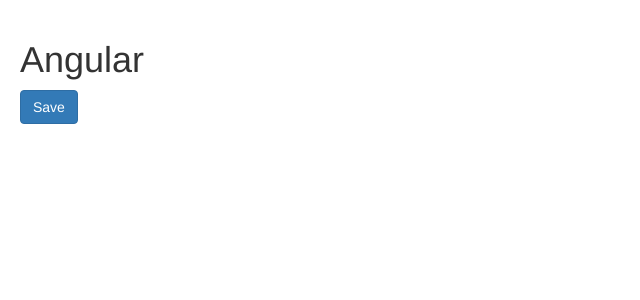
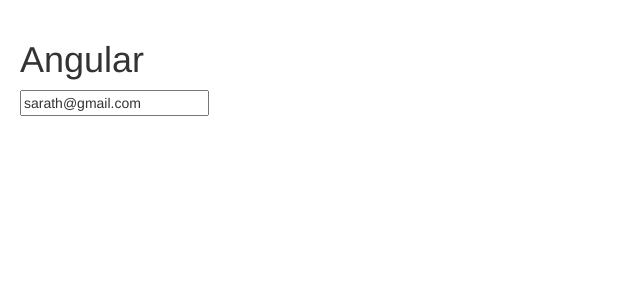
Before and after one commit to sarathpetec/SampleShopingCart, an Angular app: page / in a window 1280 px wide. Shown: the top 300 px of the page, without its empty margins (0-640 px from the left). Built offline with nearby package versions, Linux system fonts and the light colour scheme.

Commit message:
Two way binding.

```diff
--- a/src/app/app.module.ts
+++ b/src/app/app.module.ts
@@ -5,6 +5,7 @@
 import {CourcesComponent} from './cources.component';
 import { CourseComponent } from './course/course.component';
 import {CoursesService} from './courses.service';
+import {FormsModule} from '@angular/forms';
 
 @NgModule({
   declarations: [
@@ -13,7 +14,8 @@
     CourseComponent
   ],
   imports: [
-    BrowserModule
+    BrowserModule,
+    FormsModule
   ],
   providers: [
     CoursesService
--- a/src/app/cources.component.ts
+++ b/src/app/cources.component.ts
@@ -4,17 +4,13 @@
 @Component({
   selector: 'courses',
   template: `
-   <button class="btn btn-primary">Save</button>
+    <input [(ngModel)]="email" (keyup.enter)="onKeyUp()"/>
   `
 })
 export class CourcesComponent {
+  email = 'sarath@gmail.com';
 
-  title = 'Courses';
-  courses;
-  imgUrl = 'https://s1.postimg.org/37jme52re7/Koala.jpg';
-
-  constructor(service: CoursesService) {
-    this.courses = service.getCourses();
+  onKeyUp() {
+    console.log(this.email);
   }
-
 }
--- a/src/app/courses.service.ts
+++ b/src/app/courses.service.ts
@@ -1,8 +1,8 @@
 
 
-export class CoursesService{
+export class CoursesService {
 
-  getCourses(){
+  getCourses() {
     return ['Course: 1', 'Course: 2', 'Course: 3'];
   }
 }
```
